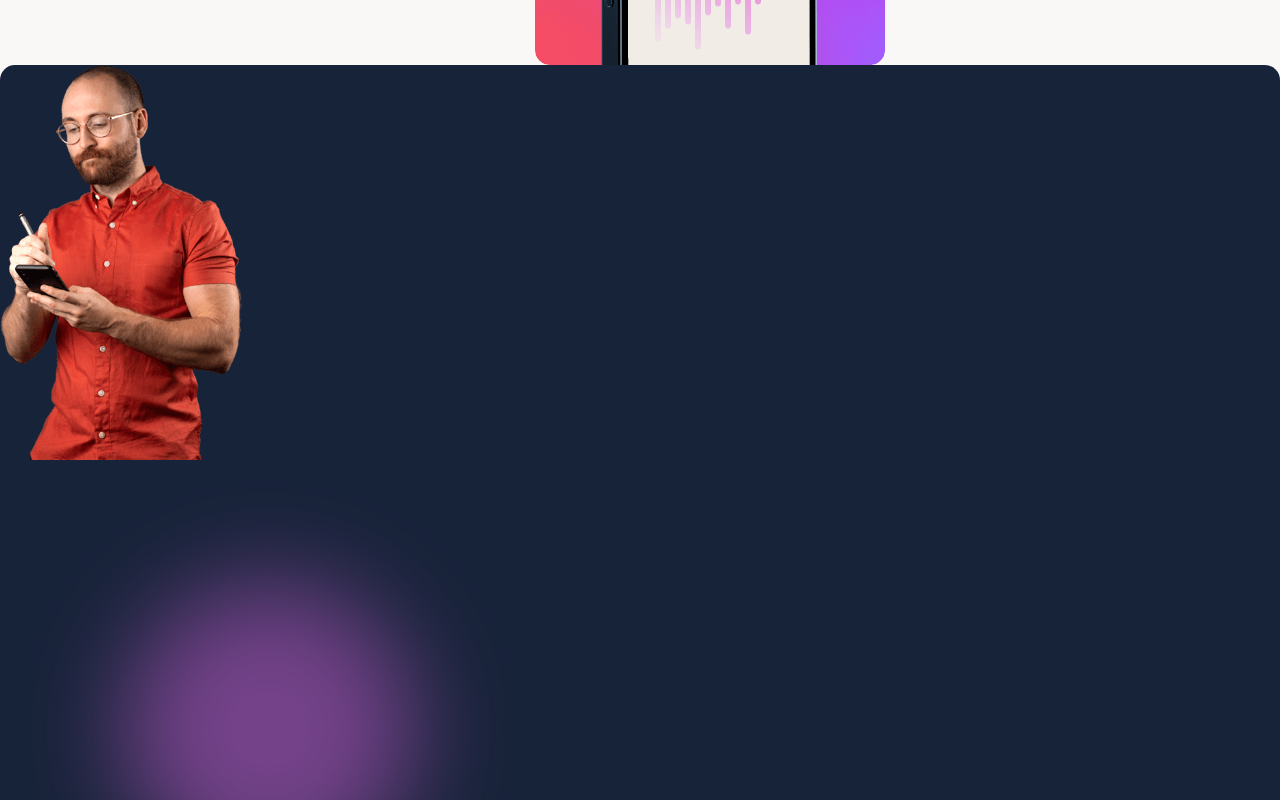
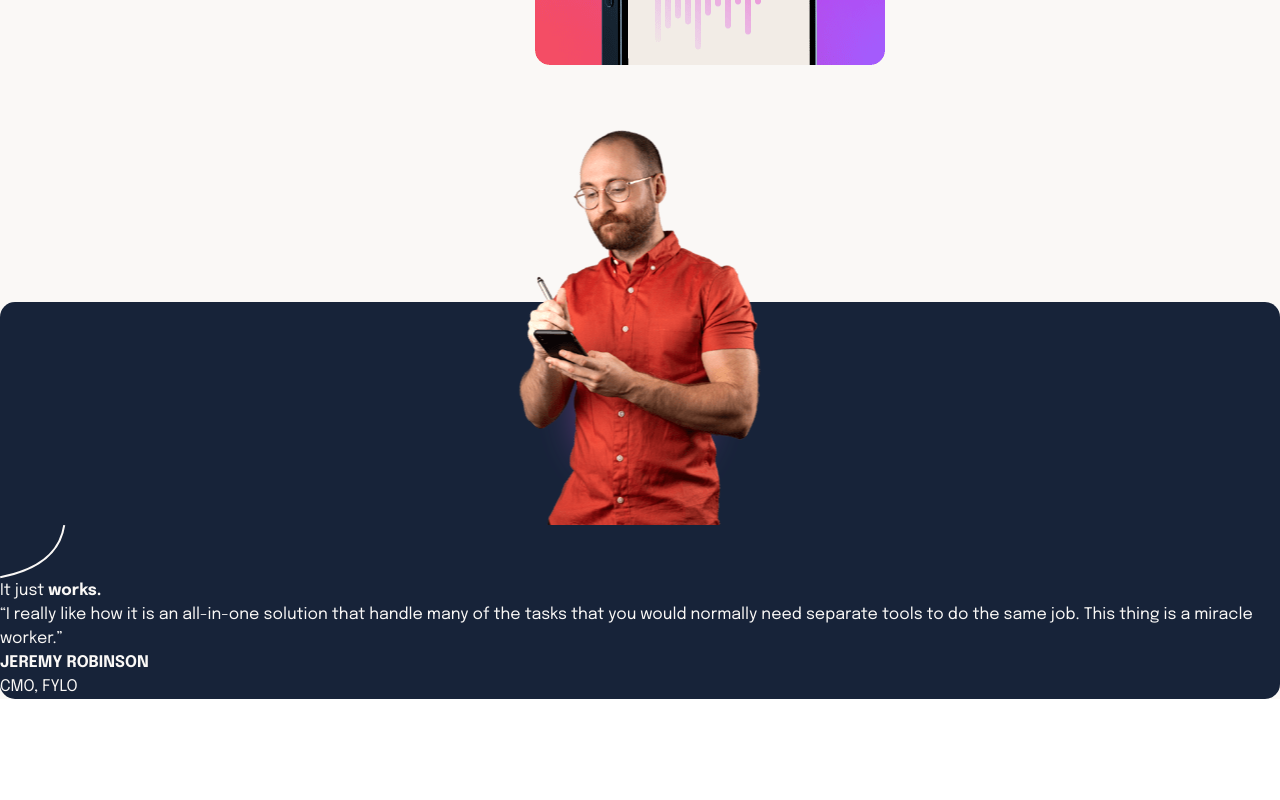
Before and after one commit to Huayao-Zheng/suite-landing-page, a React (Create React App) app: page / in a window 1280 px wide. Shown: the part 700-1500 px from the top of the page. After the commit the page ends 1399 px from the top, so only its background shows below. Built offline with nearby package versions, Linux system fonts and the light colour scheme.

Commit message:
positioned and aligned the Jeremy image with bg pattern

```diff
--- a/src/layout/Testimonial.jsx
+++ b/src/layout/Testimonial.jsx
@@ -6,22 +6,31 @@ import CurvedLine2 from '../images/pattern-curved-line-2.svg';
 
 export const Testimonial = () => {
   return (
-    <section id="testimonial" className="bg-dark-blue-123 rounded-[15px]">
+    <section id="testimonial" className="bg-dark-blue-123 rounded-[15px] mt-[237px]">
+      <div className="relative">
+        <img
+          className="absolute top-0 left-[50%] translate-x-[-50%] translate-y-[-172px]"
+          src={Jeremy}
+          alt="Jeremy writing on smart phone"
+        />
+        <img className="h-[223px] mx-auto" src={BgBlur} alt="Blur background" />
+      </div>
+
       <div>
-        <img src={Jeremy} alt="Jeremy writing on smart phone" />
-        <img src={BgBlur} alt="Blur background" />
         <img src={CurvedLine2} alt="curved line 2" />
       </div>
 
       <div className="text-cream-white-123">
-        <h2 className="">It just works.</h2>
+        <h2 className="">
+          It just <strong>works.</strong>
+        </h2>
         <blockquote>
           <p>
             “I really like how it is an all-in-one solution that handle many of the tasks that you would normally need
             separate tools to do the same job. This thing is a miracle worker.”
           </p>
           <footer>
-            <cite>Steve Miller</cite>
+            <strong>JEREMY ROBINSON</strong>
             <div>CMO, FYLO</div>
           </footer>
         </blockquote>
```
